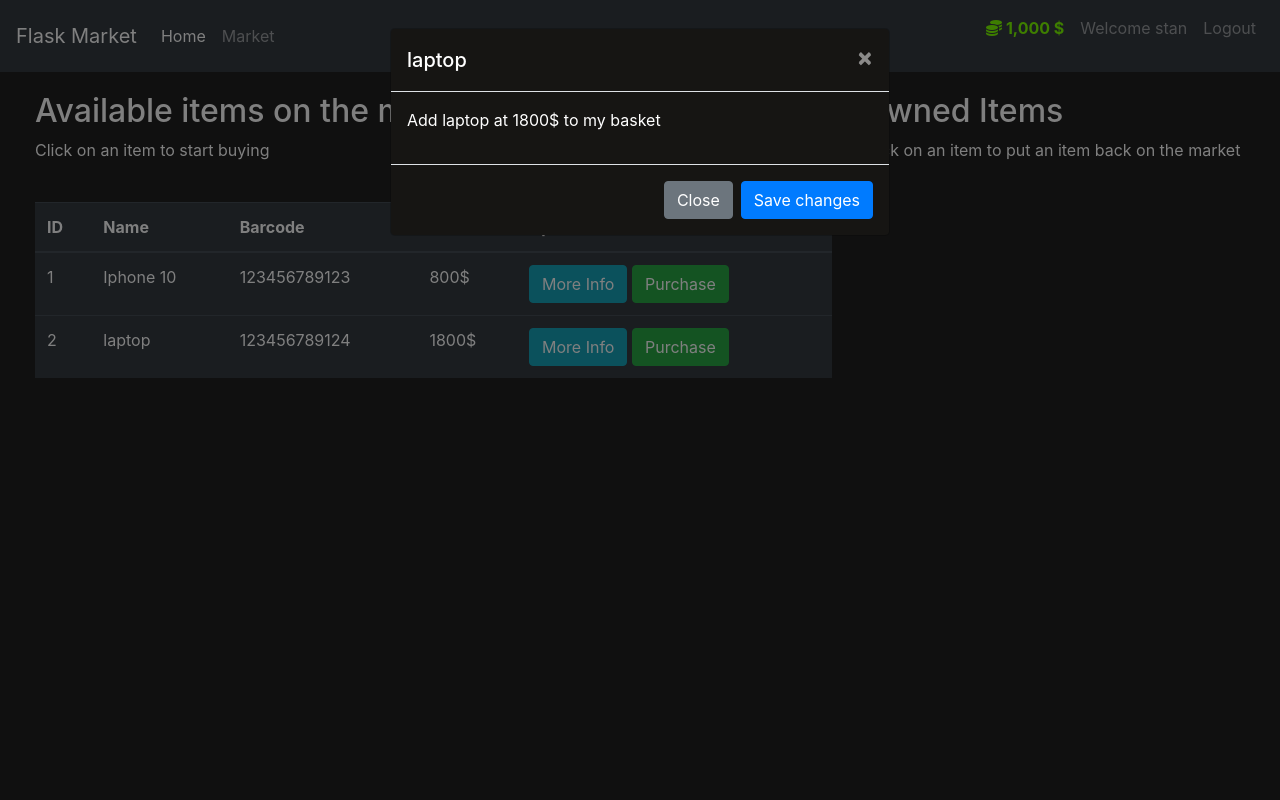
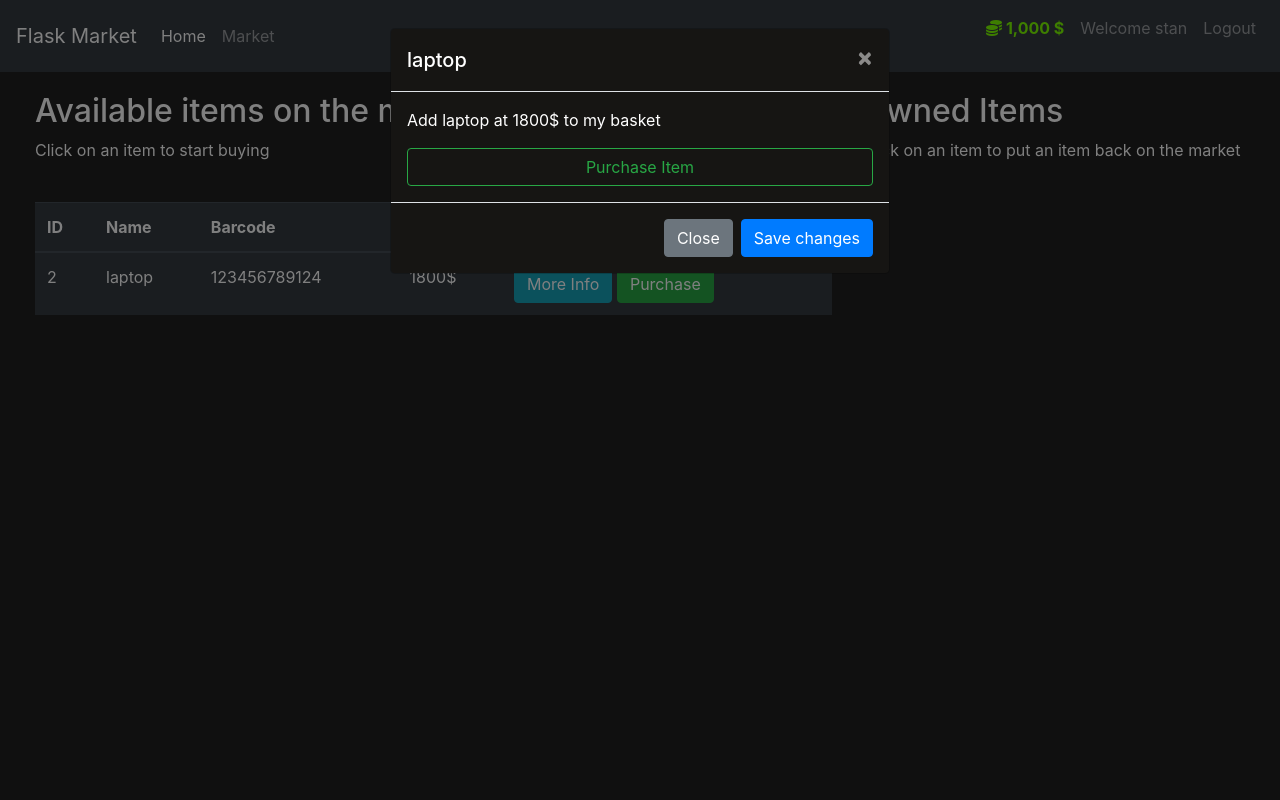
Before and after one commit to standemdem/flask_market, a Flask app: page /market_page in a window 1280 px wide, after a click on "Purchase". Run offline with Flask 2, Linux system fonts and the light colour scheme; a user stored in the database is signed in; data comes from the database, SQL or seed files in the repository; both versions use the stored data as it was after the commit; some libraries are stand-ins or nearby versions.

Commit message:
added logic for purchasing modal and display cart

```diff
--- a/market/forms.py
+++ b/market/forms.py
@@ -28,3 +28,10 @@ class LoginForm(FlaskForm):
     username = StringField(label='User name', validators=[DataRequired()])
     password = PasswordField(label='Password', validators=[DataRequired()])
     submit = SubmitField(label='Sign In')
+
+class PurchaseItemForm(FlaskForm):
+    submit = SubmitField(label='Purchase Item')
+
+
+class SellItemForm(FlaskForm):
+    submit = SubmitField(label='Sell Item')
--- a/market/models.py
+++ b/market/models.py
@@ -44,3 +44,8 @@ class Item(db.Model):
 
     def __repr__(self):
         return f'Item {self.name}'
+
+    def buy(self, user):
+        self.owner = user.id
+        user.budget -= self.price
+        db.session.commit()
--- a/market/routes.py
+++ b/market/routes.py
@@ -1,9 +1,9 @@
 from market import app
-from flask import render_template, redirect, url_for, flash
+from flask import render_template, redirect, url_for, flash, request
 from market.models import Item, User
-from market.forms import RegisterForm, LoginForm
+from market.forms import RegisterForm, LoginForm, PurchaseItemForm,SellItemForm
 from market import db
-from flask_login import login_user, logout_user, login_required
+from flask_login import login_user, logout_user, login_required, current_user
 
 
 @app.route('/')
@@ -11,11 +11,27 @@ from flask_login import login_user, logout_user, login_required
 def home_page():
     return render_template('home.html')
 
-@app.route('/market_page')
+@app.route('/market_page', methods=['POST', 'GET'])
 @login_required
 def market_page():
     items = Item.query.all()
-    return render_template('market.html', items=items)
+    purchase_form = PurchaseItemForm()
+    sell_form = SellItemForm()
+
+    if request.method == 'POST':
+        purchased_item = request.form.get('purchased_item')
+        p_item_object= Item.query.filter_by(name=purchased_item).first()
+        if p_item_object:
+            p_item_object.buy(current_user)
+            flash(f"Congrats! You've just purchased {p_item_object.name} for {p_item_object.price}")
+        else:
+            flash(f"You don't have enough money to buy {p_item_object.name}")
+        return redirect(url_for('market_page'))
+
+    if request.method == 'GET':
+        items= Item.query.filter_by(owner= None)
+        owned_items = Item.query.filter_by(owner = current_user.id)
+        return render_template('market.html', items=items, purchase_form=purchase_form, sell_form=sell_form, owned_items=owned_items)
 
 @app.route('/register', methods=['GET', 'POST'])
 def register_page():
--- a/market/templates/items_modal.html
+++ b/market/templates/items_modal.html
@@ -10,7 +10,8 @@
         </button>
       </div>
       <div class="modal-body">
-        <p>{{ item.description }}</p>
+        <h4>{{ item.description }}</h4>
+
       </div>
       <div class="modal-footer">
         <button type="button" class="btn btn-secondary" data-dismiss="modal">Close</button>
--- a/market/templates/market.html
+++ b/market/templates/market.html
@@ -45,6 +45,20 @@ Market Page
         <h2>Owned Items</h2>
         <p>Click on an item to put an item back on the market</p>
         <br>
+        <div class="row">
+            {% for owned_item in owned_items %}
+                <div class="col-md-6">
+                    <div class="card text-center bg-dark">
+                        <h5 class="card-title">{{owned_item.name}}</h5>
+                        <button type="button" class="btn btn-outline-danger" data-toggle="modal"
+                        data-target="#{{owned_item}}">Sell this item
+                        </button>
+                        <p class="card-text">This item cost {{owned_item.price}}$</p>
+                    </div>
+
+                </div>
+            {% endfor %}
+        </div>
     </div>
 </div>
 
--- a/market/templates/purchase_modal.html
+++ b/market/templates/purchase_modal.html
@@ -9,7 +9,12 @@
           </button>
         </div>
         <div class="modal-body">
-          <p>Add {{ item.name }} at {{item.price}}$ to my basket</p>
+          <form method="POST">
+            {{  purchase_form.hidden_tag() }}
+            <p>Add {{ item.name }} at {{item.price}}$ to my basket</p>
+            <input id="purchased_item" name="purchased_item" type="hidden" value="{{ item.name }}">
+            {{ purchase_form.submit(class="btn btn-outline-success btn-block") }}
+          </form>
         </div>
         <div class="modal-footer">
           <button type="button" class="btn btn-secondary" data-dismiss="modal">Close</button>
```
Also changed, not shown: market/market.db.
